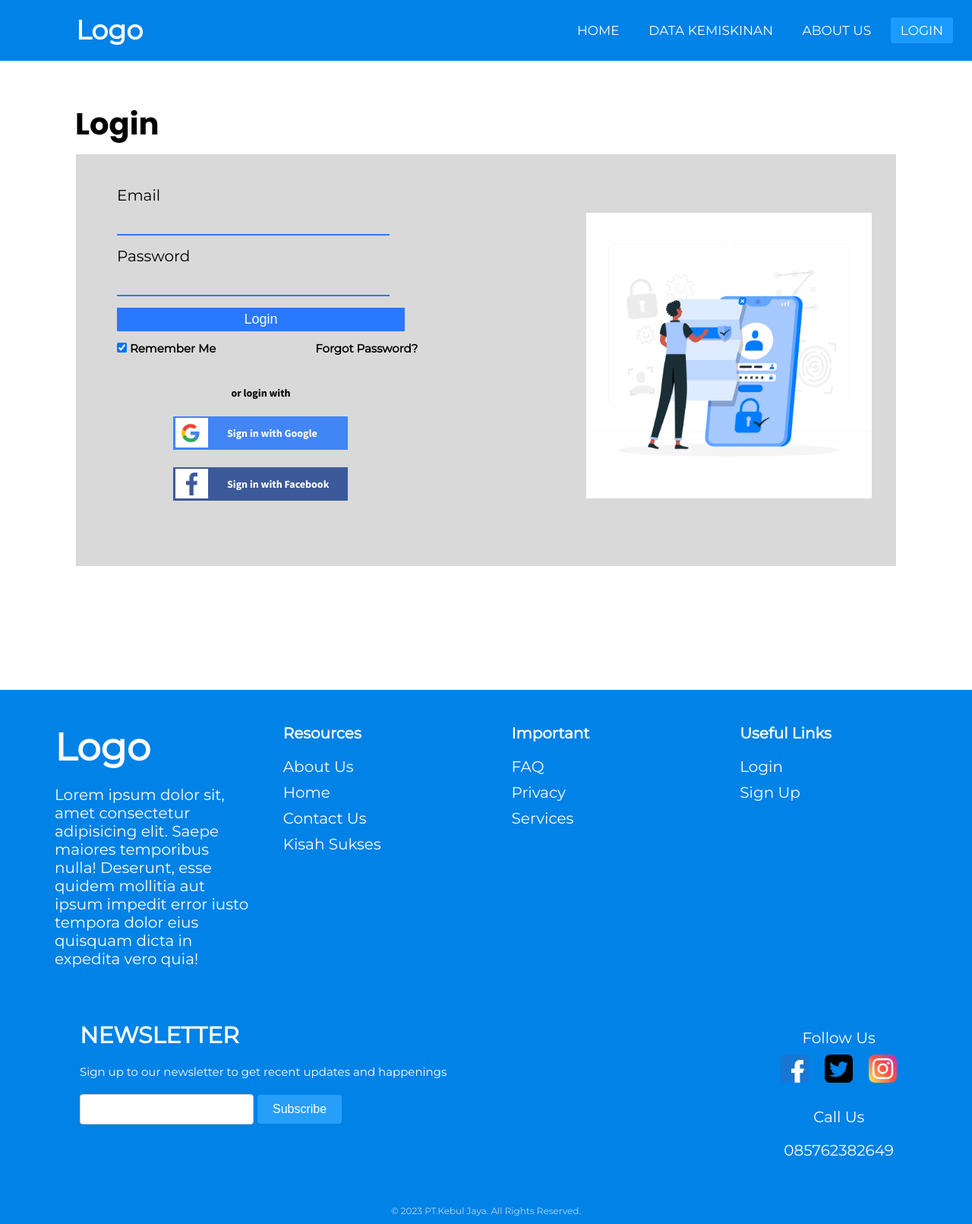
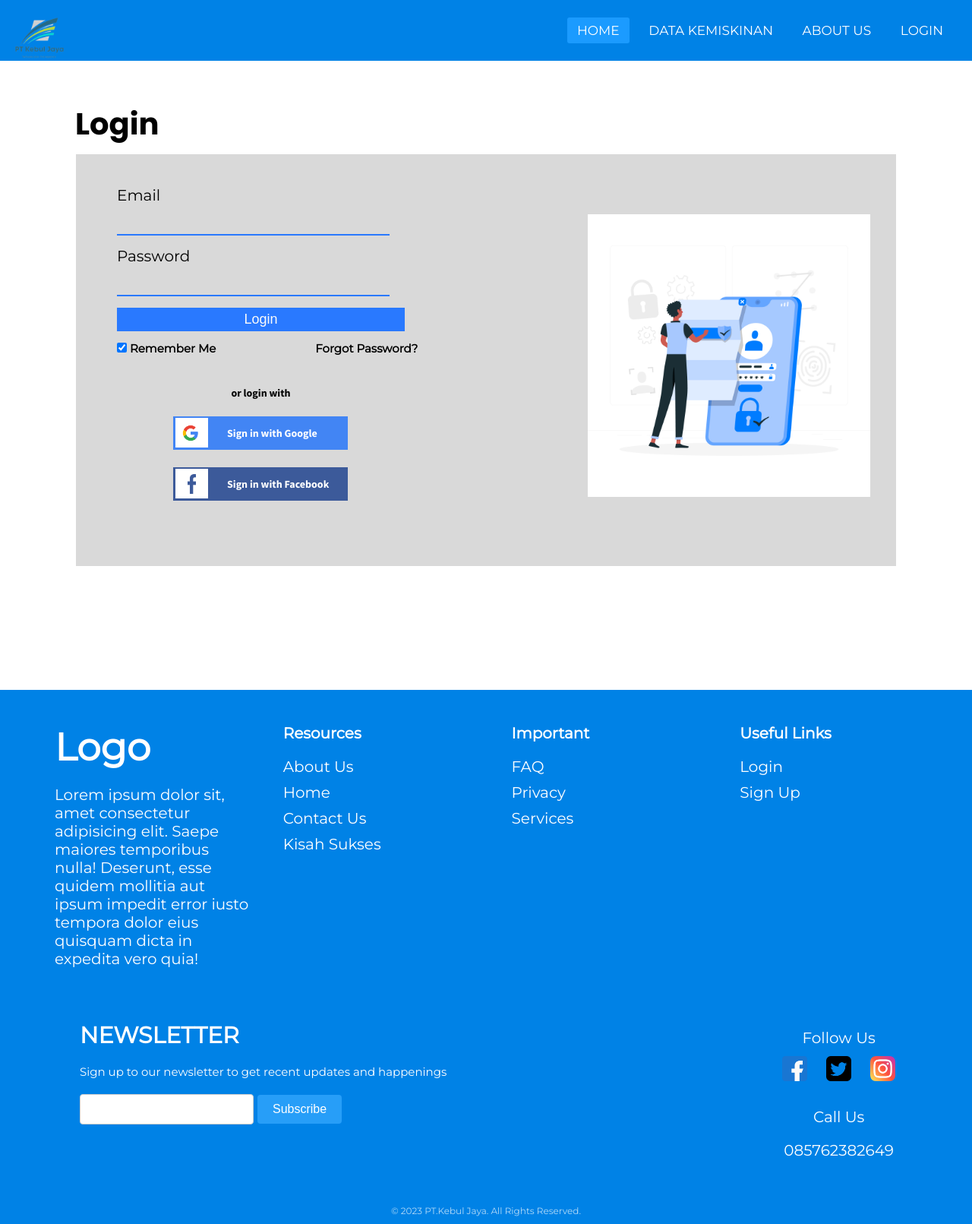
Before and after one commit to BKIlham/PT-Kebul-Jaya, a PHP site: page /login.html in a window 1280 px wide. Shown: the whole page at 76% size. Run offline with PHP 8.4, Linux system fonts and the light colour scheme; some web fonts are replaced.

Commit message:
logo Home,about us,login

```diff
--- a/login.html
+++ b/login.html
@@ -18,17 +18,18 @@
 
 <body>
   <nav>
-    <input type="checkbox" id="check">
-    <label for="check" class="checkbtn">
-      <i class="fas fa-bars"></i>
-    </label>
-    <label class="logo">Logo</label>
+
+    <div>
+
+    <img src="assets/ptkebuljaya.png" alt="logo">
+
     <ul>
-      <li><a href="homepage.html">Home</a></li>
+      <li><a class="active" href="homepage.html">Home</a></li>
       <li><a href="data.html">Data Kemiskinan</a></li>
       <li><a href="about-us.html">About Us</a></li>
-      <li><a class="active" href="login.html">Login</a></li>
+      <li><a href="login.html">Login</a></li>
     </ul>
+    </div>
   </nav>
 <div class="content">
 
--- a/styles/about-us.css
+++ b/styles/about-us.css
@@ -25,6 +25,12 @@
   background: #0082e6;
   height: 80px;
   width: 100%;
+}
+
+div img{
+  max-width: 100px;
+  padding: 2px;
+
 }
 
 label.logo {
--- a/styles/homepage.css
+++ b/styles/homepage.css
@@ -34,6 +34,12 @@
   line-height: 80px;
   padding: 0 100px;
   font-weight: bold;
+}
+
+div img{
+  max-width: 100px;
+  padding: 2px;
+
 }
 
 nav ul {
--- a/styles/login.css
+++ b/styles/login.css
@@ -26,6 +26,12 @@
   background: #0082e6;
   height: 80px;
   width: 100%;
+}
+
+div img{
+  max-width: 100px;
+  padding: 2px;
+
 }
 
 label.logo {
```
Also changed, not shown: about-us.html (+8 -7 lines), homepage.html (+6 -5 lines).
